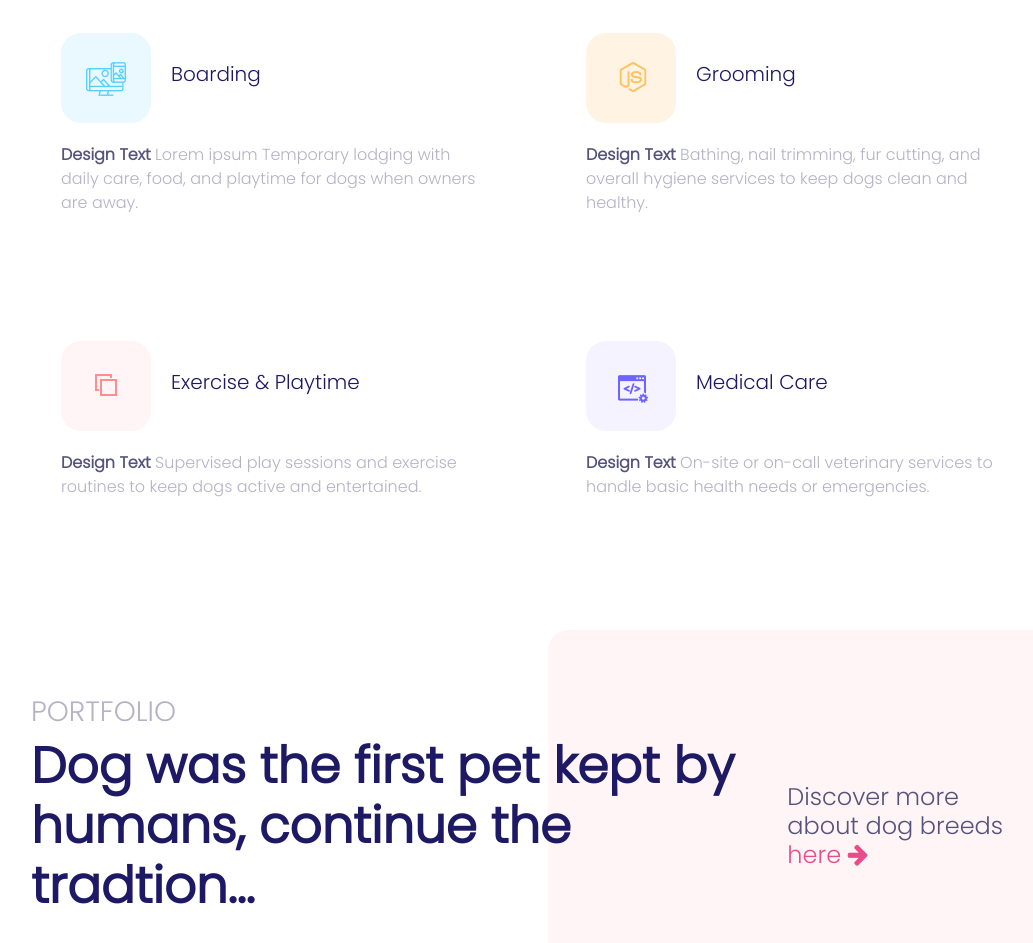
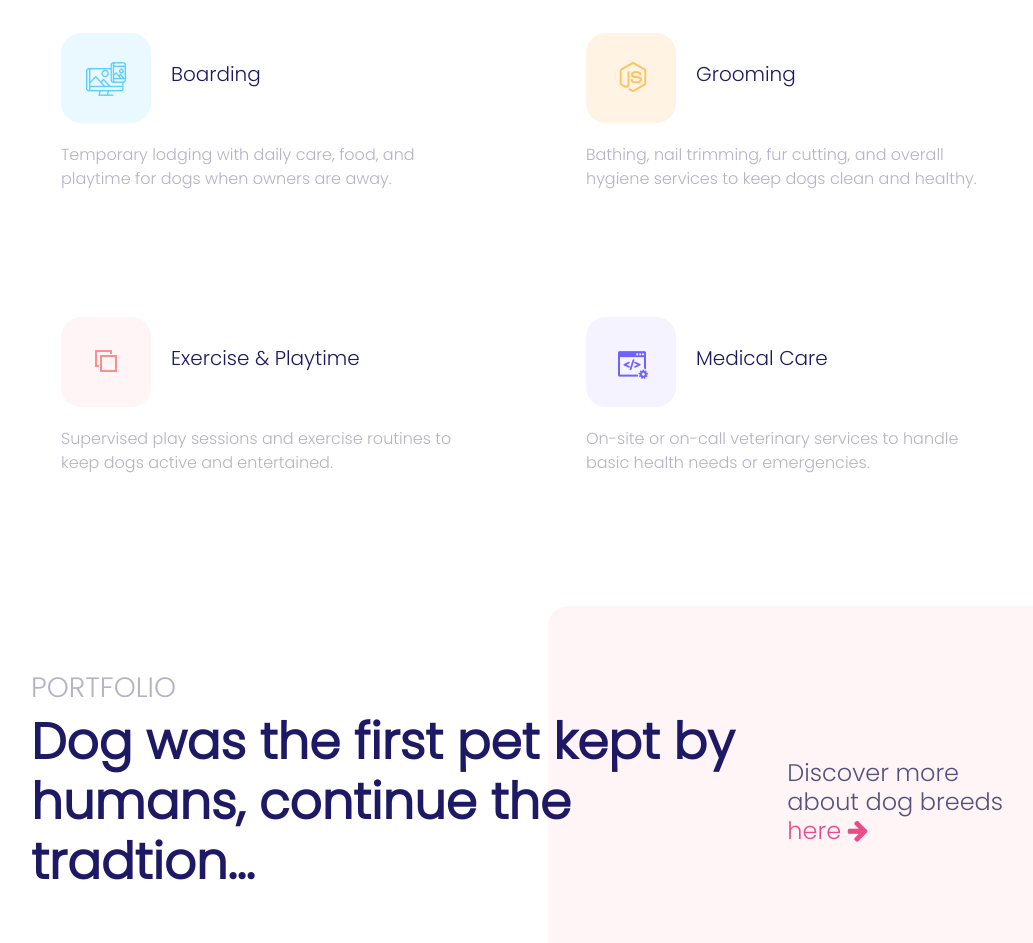
Before and after one commit to YashasRajuN/DogAdoptionWebsite, a website: page index.html in a window 1280 px wide. Shown: the part 782-1725 px from the top of the page, without its empty margins (109-1142 px from the left). Drawn offline with nearby package versions, Linux system fonts and the light colour scheme; no server answers.

Commit message:
Updated index.html
i added a span to highlight a heading as "design text" and deleted it.

```diff
--- a/index.html
+++ b/index.html
@@ -76,28 +76,28 @@
                     <img src="./img/skill-1.png" alt="">
                     <h2>Boarding</h2>
                 </div>
-                <p> <span class="highlight">Design Text </span> Lorem ipsum Temporary lodging with daily care, food, and playtime for dogs when owners are away.</p>
+                <p> Temporary lodging with daily care, food, and playtime for dogs when owners are away.</p>
             </div>
             <div class="grid-box">
                 <div class="icon-title">
                     <img src="./img/skill-2.png" alt="">
                     <h2>Grooming</h2>
                 </div>
-                <p><span class="highlight">Design Text </span> Bathing, nail trimming, fur cutting, and overall hygiene services to keep dogs clean and healthy.</p>
+                <p> Bathing, nail trimming, fur cutting, and overall hygiene services to keep dogs clean and healthy.</p>
             </div>
             <div class="grid-box">
                 <div class="icon-title">
                     <img src="./img/skill-3.png" alt="">
                     <h2>Exercise & Playtime</h2>
                 </div>
-                <p><span class="highlight">Design Text </span>Supervised play sessions and exercise routines to keep dogs active and entertained.</p>
+                <p>Supervised play sessions and exercise routines to keep dogs active and entertained.</p>
             </div>
             <div class="grid-box">
                 <div class="icon-title">
                     <img src="./img/skill-4.png" alt="">
                     <h2>Medical Care</h2>
                 </div>
-                <p><span class="highlight">Design Text </span> On-site or on-call veterinary services to handle basic health needs or emergencies.</p>
+                <p> On-site or on-call veterinary services to handle basic health needs or emergencies.</p>
             </div>
 
         </div>
```
